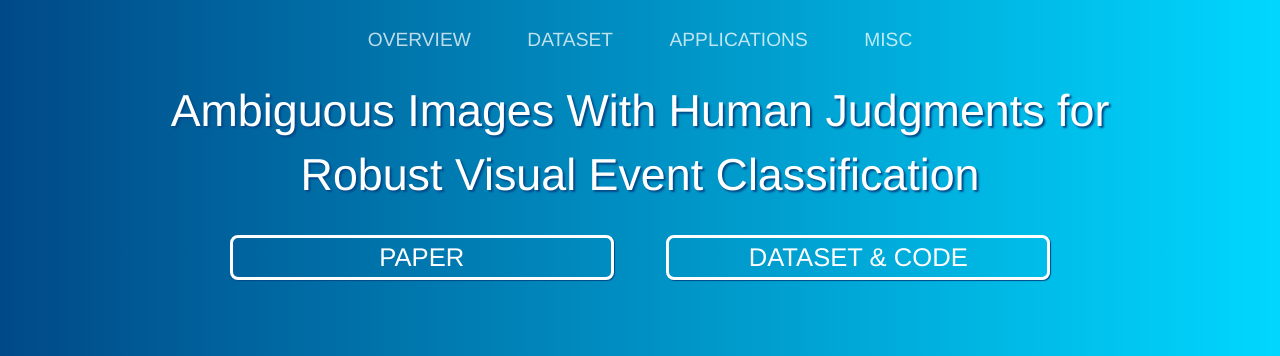
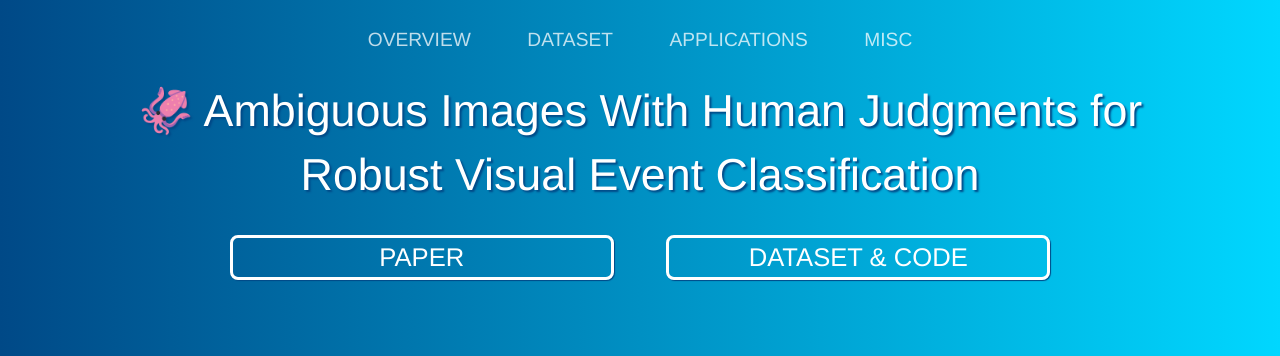
Before and after one commit to katesanders9/ambiguous-images, a website: page index.html in a window 1280 px wide. Shown: the top 356 px of the page. Drawn offline with nearby package versions, Linux system fonts and the light colour scheme.

Commit message:
Title fix

```diff
--- a/index.html
+++ b/index.html
@@ -495,7 +495,7 @@ table {
     <link rel="stylesheet" href="https://maxcdn.bootstrapcdn.com/bootstrap/3.4.1/css/bootstrap.min.css">
     <script src="https://ajax.googleapis.com/ajax/libs/jquery/3.6.0/jquery.min.js"></script>
     <script src="https://maxcdn.bootstrapcdn.com/bootstrap/3.4.1/js/bootstrap.min.js"></script>
-    <title>🦑 Ambiguous Images for Robust Visual Event Classification</title>
+    <title>Ambiguous Images for Robust Visual Event Classification</title>
   </head>
 
   <body>
@@ -509,7 +509,7 @@ table {
       </nav>
 
       <div class="titlewrap">
-      <p id="title">Ambiguous Images With Human Judgments for Robust Visual Event Classification</p>
+      <p id="title">🦑 Ambiguous Images With Human Judgments for Robust Visual Event Classification</p>
     </div>
       <button type="button" class="btn1" id="p1" onclick="location.href='https://openreview.net/pdf?id=6Hl7XoPNAVX';">PAPER</button>
       <button type="button" class="btn1"  id="d1" onclick="location.href='https://github.com/katesanders9/squid-e';">DATASET & CODE</button>
```
